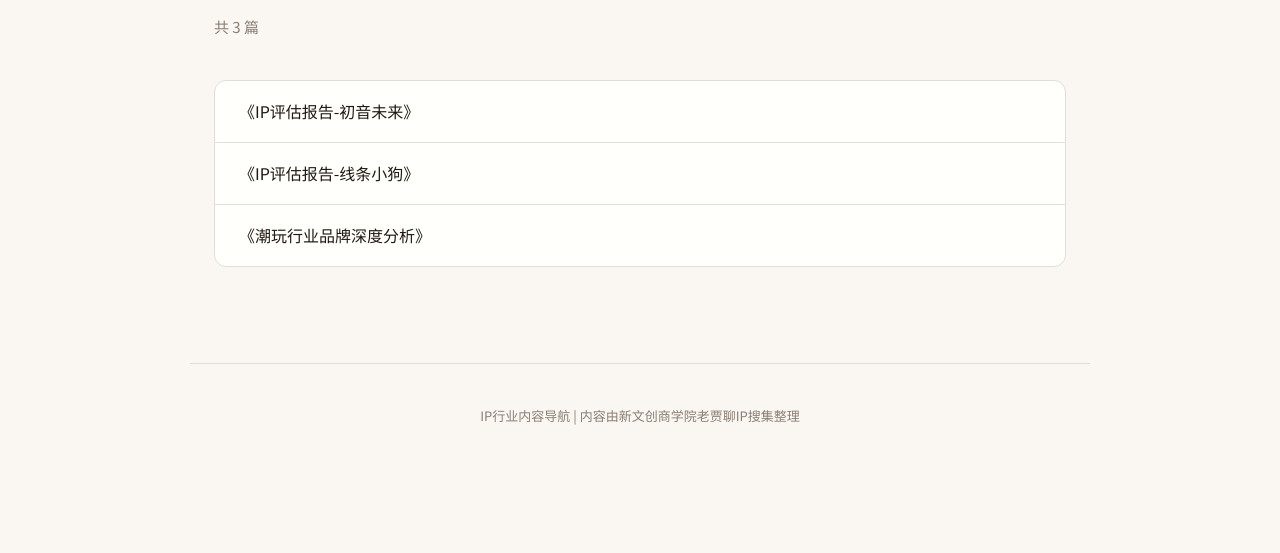
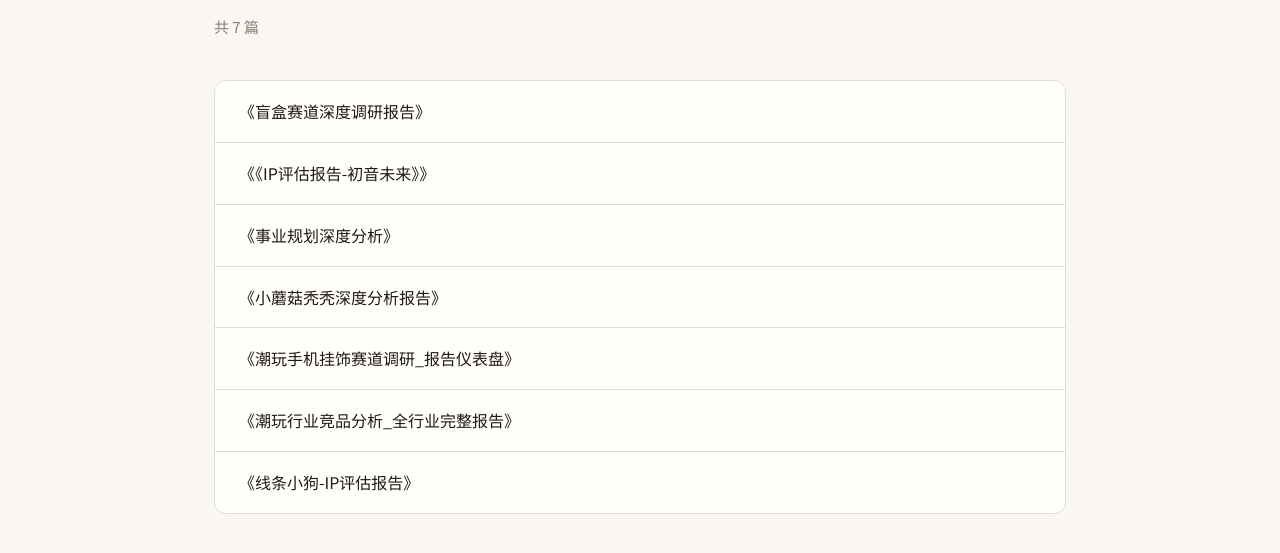
Before and after one commit to Franky779/ip-news, a plain HTML site: page ip-database.html in a window 1280 px wide. Shown: the part 247-800 px from the top of the page. Drawn offline with Linux system fonts and the light colour scheme.

Commit message:
auto: 同步文件列表 (2026-05-10)

```diff
--- a/files-data.js
+++ b/files-data.js
@@ -22,6 +22,36 @@
             "name": "盲盒赛道深度调研报告_2026-05-08.html",
             "displayName": "《盲盒赛道深度调研报告》",
             "date": "2026-05-08"
+        },
+        {
+            "name": "《IP评估报告-初音未来》.html",
+            "displayName": "《《IP评估报告-初音未来》》",
+            "date": ""
+        },
+        {
+            "name": "潮玩手机挂饰赛道调研_报告仪表盘.html",
+            "displayName": "《潮玩手机挂饰赛道调研_报告仪表盘》",
+            "date": ""
+        },
+        {
+            "name": "潮玩行业竞品分析_全行业完整报告.html",
+            "displayName": "《潮玩行业竞品分析_全行业完整报告》",
+            "date": ""
+        },
+        {
+            "name": "事业规划深度分析.html",
+            "displayName": "《事业规划深度分析》",
+            "date": ""
+        },
+        {
+            "name": "线条小狗-IP评估报告.html",
+            "displayName": "《线条小狗-IP评估报告》",
+            "date": ""
+        },
+        {
+            "name": "小蘑菇秃秃深度分析报告.html",
+            "displayName": "《小蘑菇秃秃深度分析报告》",
+            "date": ""
         }
     ]
 };
--- a/ip-database.html
+++ b/ip-database.html
@@ -164,20 +164,22 @@
         <p>IP行业内容导航 | 内容由新文创商学院老贾聊IP搜集整理</p>
     </footer>
 
+    <script src="files-data.js"></script>
     <script>
         function loadFiles() {
             const listEl = document.getElementById('list-data');
             const subEl = document.getElementById('pageSub');
 
-            const files = [
-                { name: '线条小狗-IP评估报告.html', displayName: '《IP评估报告-线条小狗》', date: '2026-04-27' },
-                { name: '潮玩行业竞品分析_全行业完整报告.html', displayName: '《潮玩行业品牌深度分析》', date: '2026-04-23' },
-                { name: '《IP评估报告-初音未来》.html', displayName: '《IP评估报告-初音未来》', date: '2026-05-02' }
-            ];
+            const files = (typeof FILE_LISTS !== 'undefined' ? FILE_LISTS['数据分析'] : []) || [];
 
             const htmlFiles = files
                 .filter(f => f.name.endsWith('.html'))
-                .sort((a, b) => new Date(b.date) - new Date(a.date));
+                .sort((a, b) => {
+                    if (a.date && b.date) return new Date(b.date) - new Date(a.date);
+                    if (a.date) return -1;
+                    if (b.date) return 1;
+                    return a.name.localeCompare(b.name);
+                });
 
             subEl.textContent = `共 ${htmlFiles.length} 篇`;
 
```
Also changed, not shown: auto-publish.mjs (+25 -11 lines), index.html (+6 -1 lines).
